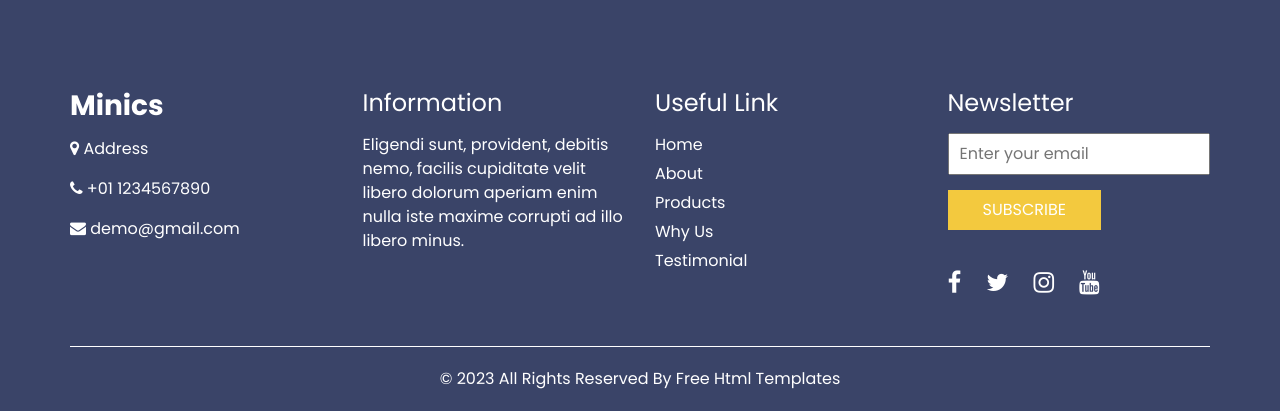
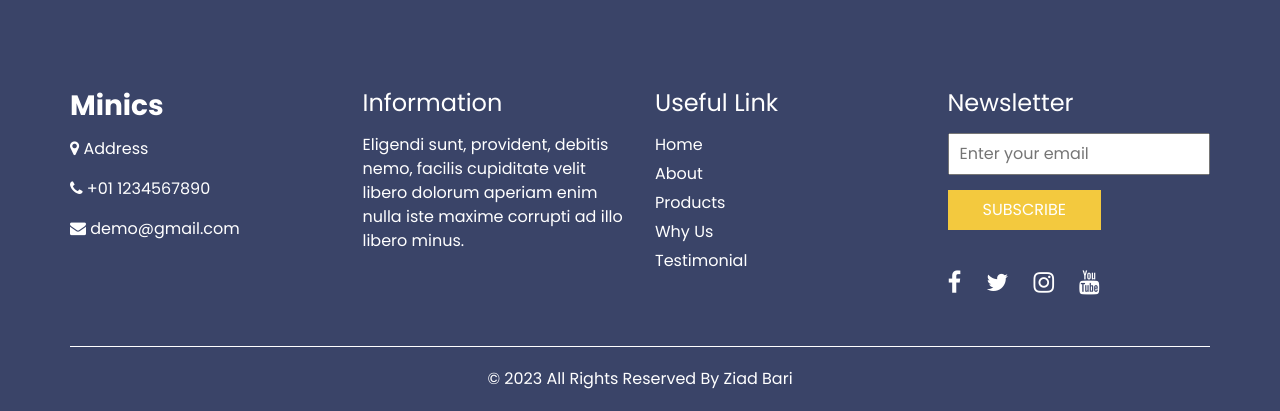
Before and after one commit to zbari023/Air_play_store, a Django app: page /about/ in a window 1280 px wide. Shown: the part 820-1231 px from the top of the page. Run offline with Django 4.2, Linux system fonts and the light colour scheme; data comes from the database, SQL or seed files in the repository; some libraries are stand-ins or nearby versions.

Commit message:
add my github account

```diff
--- a/templates/base.html
+++ b/templates/base.html
@@ -238,7 +238,7 @@
     <div class="container">
       <p>
         &copy; <span id="displayYear"></span> All Rights Reserved By
-        <a href="https://html.design/">Free Html Templates</a>
+        <a href="https://github.com/zbari023">Ziad Bari</a>
       </p>
     </div>
   </footer>
```
